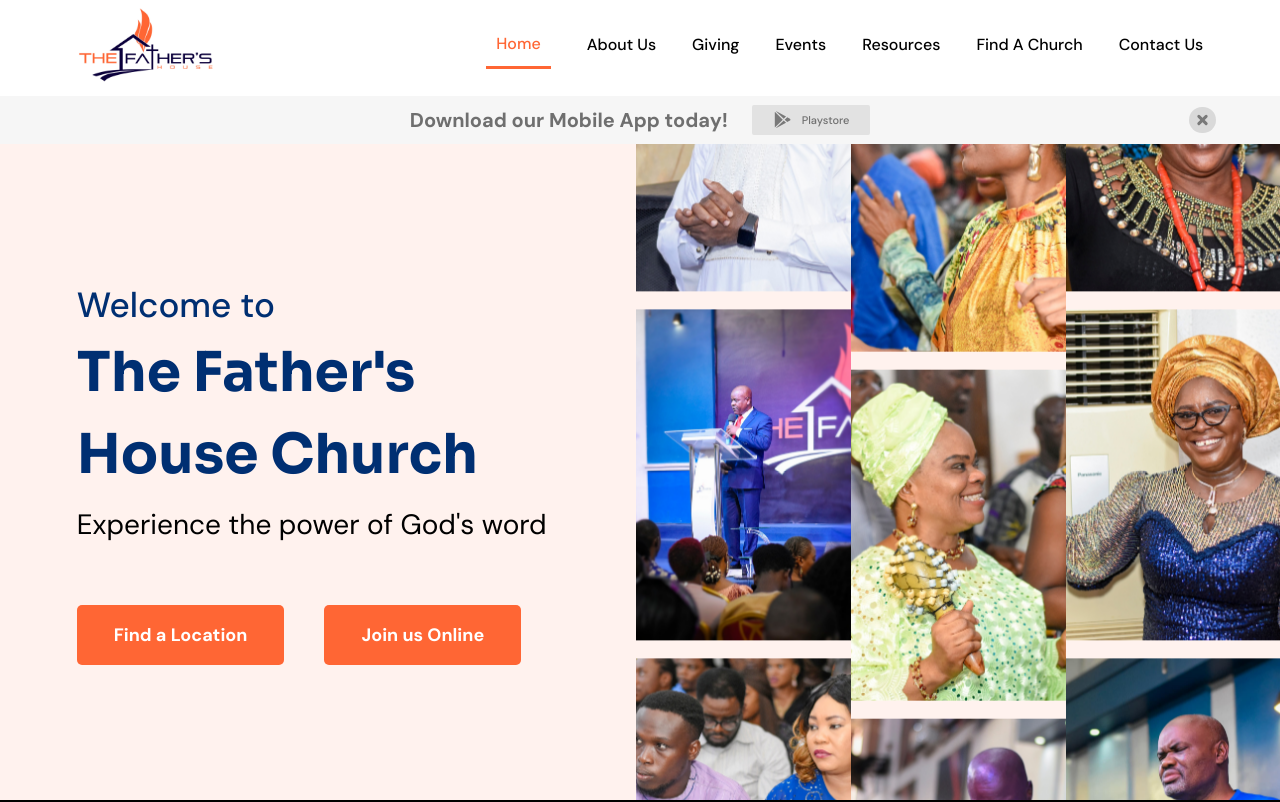
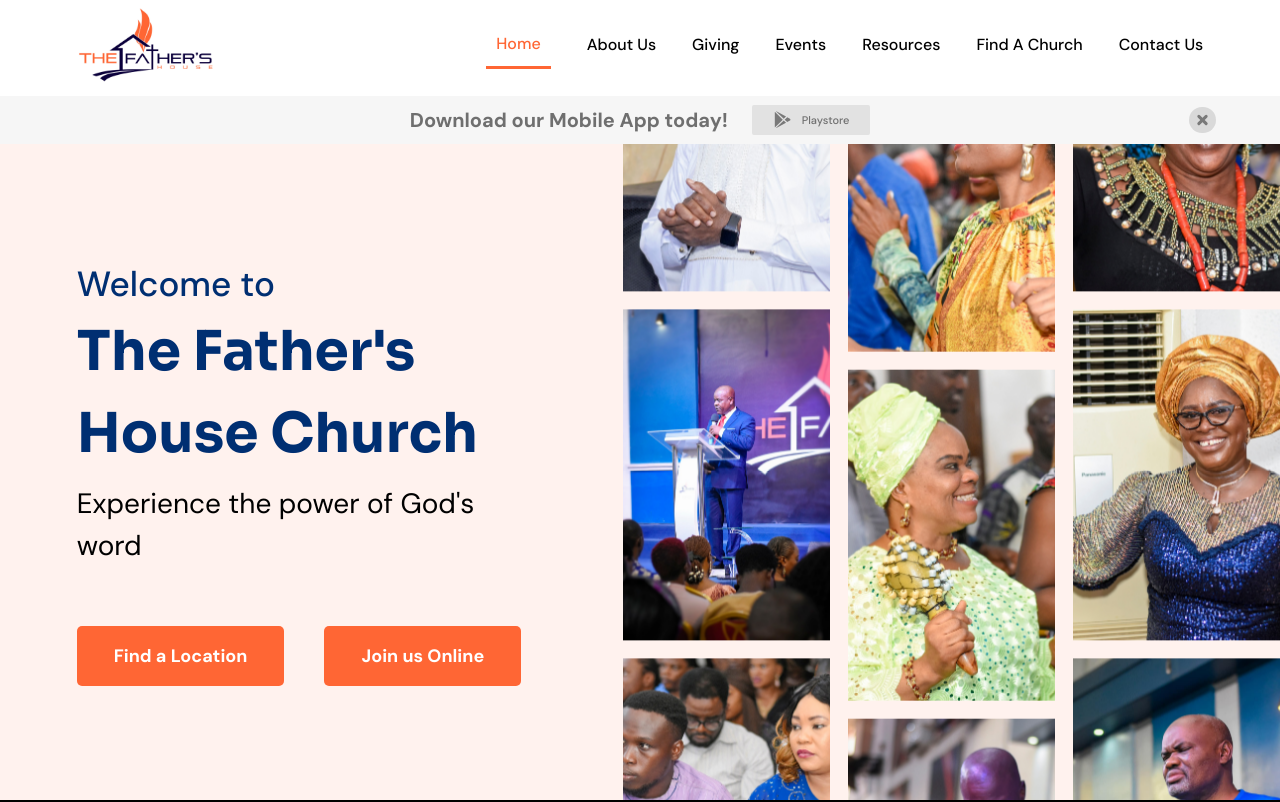
Before and after one commit to umadmego/umadmego, a Next.js app: page / in a window 1280 px wide. Shown: the top 802 px of the page. Built offline with nearby package versions, Linux system fonts and the light colour scheme.

Commit message:
Update GallerySection.tsx

```diff
--- a/src/components/homepage/HeroSection/GallerySection.tsx
+++ b/src/components/homepage/HeroSection/GallerySection.tsx
@@ -5,7 +5,7 @@ import styles from './styles.module.css';
 
 function GallerySection() {
   return (
-    <>
+    <div className='flex gap-[18px]'>
       <div className={styles.imageSlider}>
         {ImageGroup1.map((image) => (
           <ImageCard image={image} />
@@ -26,7 +26,7 @@ function GallerySection() {
           <ImageCard image={image} />
         ))}
       </div>
-    </>
+    </div>
   );
 }
 
```
